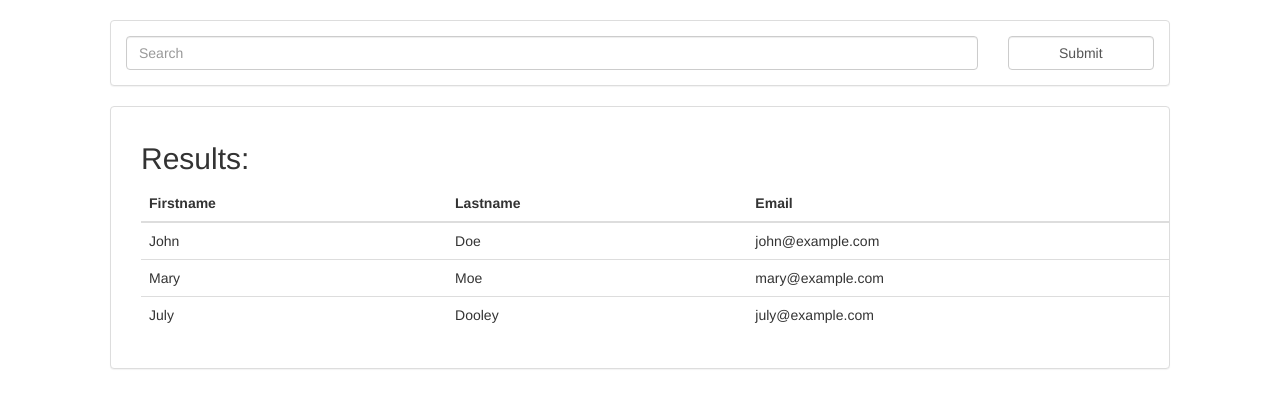
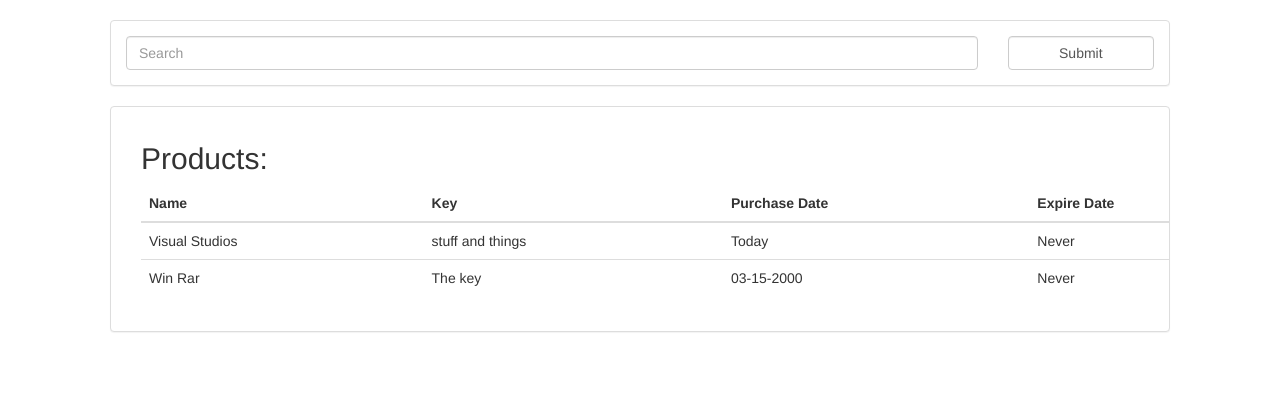
Before and after one commit to Ferbla/Asset, a PHP site: page /index.php?page=product in a window 1280 px wide. Shown: the part 50-458 px from the top of the page. Run offline with PHP 8.4, Linux system fonts and the light colour scheme; some libraries are stand-ins or nearby versions.

Commit message:
Added rest of basic pages, only display for now

```diff
--- /dev/null
+++ b/app/dashboard.php
@@ -0,0 +1 @@
+<p>This is the dashboard</p>
--- a/app/nav.php
+++ b/app/nav.php
@@ -7,18 +7,19 @@
         <span class="icon-bar"></span>
         <span class="icon-bar"></span>
       </button>
-      <a class="navbar-brand" href="#">Assets</a>
+      <a class="navbar-brand" href="?page=dashboard">Assets</a>
     </div>
     <div id="navbar" class="navbar-collapse collapse">
       <ul class="nav navbar-nav navbar-right">
         <li class="dropdown">
           <a href="#" class="dropdown-toggle" data-toggle="dropdown" role="button" aria-haspopup="true" aria-expanded="false">Admin <span class="caret"></span></a>
           <ul class="dropdown-menu">
-            <li><a href="#">Computers</a></li>
-            <li><a href="#">Products</a></li>
+            <!--<li><a href="#">Computers</a></li>-->
+            <li><a href="?page=computer">Computers</a></li>
+            <li><a href="?page=product">Products</a></li>
             <li role="separator" class="divider"></li>
-            <li><a href="#">Users</a></li>
-            <li><a href="#">Settings</a></li>
+            <li><a href="?page=user">Users</a></li>
+            <li><a href="?page=setting">Settings</a></li>
           </ul>
         </li>
         <li><a href="#">Logout</a></li>
--- /dev/null
+++ b/app/product.php
@@ -0,0 +1,47 @@
+<div class="panel panel-default">
+  <div class="panel-body">
+    <form id="frmSearch" method="get">
+      <div class="row">
+        <div class="col-xs-10">
+          <input id="txtSearch" name="txtSearch" type="text" class="form-control" placeholder="Search">
+        </div>
+        <div class="col-xs-2">
+          <input class="form-control" type="submit" value="Submit">
+        </div>
+      </div>
+    </form>
+  </div>
+</div>
+
+<div class="panel panel-default">
+  <div class="panel-body result-area">
+    <div class="container">
+      <h2>Products:</h2>
+      <table class="table table-hover">
+        <thead>
+          <tr>
+            <th>Name</th>
+            <th>Key</th>
+            <th>Purchase Date</th>
+            <th>Expire Date</th>
+          </tr>
+        </thead>
+        <tbody>
+          <tr>
+            <td>Visual Studios</td>
+            <td>stuff and things</td>
+            <td>Today</td>
+            <td>Never</td>
+          </tr>
+          <tr>
+            <td>Win Rar</td>
+            <td>The key</td>
+            <td>03-15-2000</td>
+            <td>Never</td>
+          </tr>
+        </tbody>
+      </table>
+    </div>
+
+  </div>
+</div>
--- /dev/null
+++ b/app/setting.php
@@ -0,0 +1 @@
+<p>Write settings page</p>
--- /dev/null
+++ b/app/user.php
@@ -0,0 +1 @@
+<p> Create User area</p>
--- a/index.php
+++ b/index.php
@@ -23,56 +23,20 @@
       <div class="container-fluid">
         <div class="row">
           <div class="col-xs-12 main">
+            <?php
+              if(isset($_GET["page"]) && ($_GET["page"] == "dashboard" || $_GET["page"] == "")){
+                include "app/dashboard.php";
+              } elseif (isset($_GET["page"]) && $_GET["page"] == "computer") {
+                include "app/computer.php";
+              } elseif (isset($_GET["page"]) && $_GET["page"] == "product") {
+                include "app/product.php";
+              } elseif (isset($_GET["page"]) && $_GET["page"] == "user") {
+                include "app/user.php";
+              } elseif (isset($_GET["page"]) && $_GET["page"] == "setting") {
+                include "app/setting.php";
+              } // END OF PAGE BLOCK
+            ?>
 
-            <div class="panel panel-default">
-              <div class="panel-body">
-                <form id="frmSearch" method="get">
-                  <div class="row">
-                    <div class="col-xs-10">
-                      <input id="txtSearch" name="txtSearch" type="text" class="form-control" placeholder="Search">
-                    </div>
-                    <div class="col-xs-2">
-                      <input class="form-control" type="submit" value="Submit">
-                    </div>
-                  </div>
-                </form>
-              </div>
-            </div>
-
-            <div class="panel panel-default">
-              <div class="panel-body result-area">
-                <div class="container">
-                  <h2>Results:</h2>
-                  <table class="table table-hover">
-                    <thead>
-                      <tr>
-                        <th>Firstname</th>
-                        <th>Lastname</th>
-                        <th>Email</th>
-                      </tr>
-                    </thead>
-                    <tbody>
-                      <tr>
-                        <td>John</td>
-                        <td>Doe</td>
-                        <td>john@example.com</td>
-                      </tr>
-                      <tr>
-                        <td>Mary</td>
-                        <td>Moe</td>
-                        <td>mary@example.com</td>
-                      </tr>
-                      <tr>
-                        <td>July</td>
-                        <td>Dooley</td>
-                        <td>july@example.com</td>
-                      </tr>
-                    </tbody>
-                  </table>
-                </div>
-
-              </div>
-            </div>
           </div>
         </div>
       </div>
```
Also changed, not shown: app/computer.php (added, +49 -0 lines).
